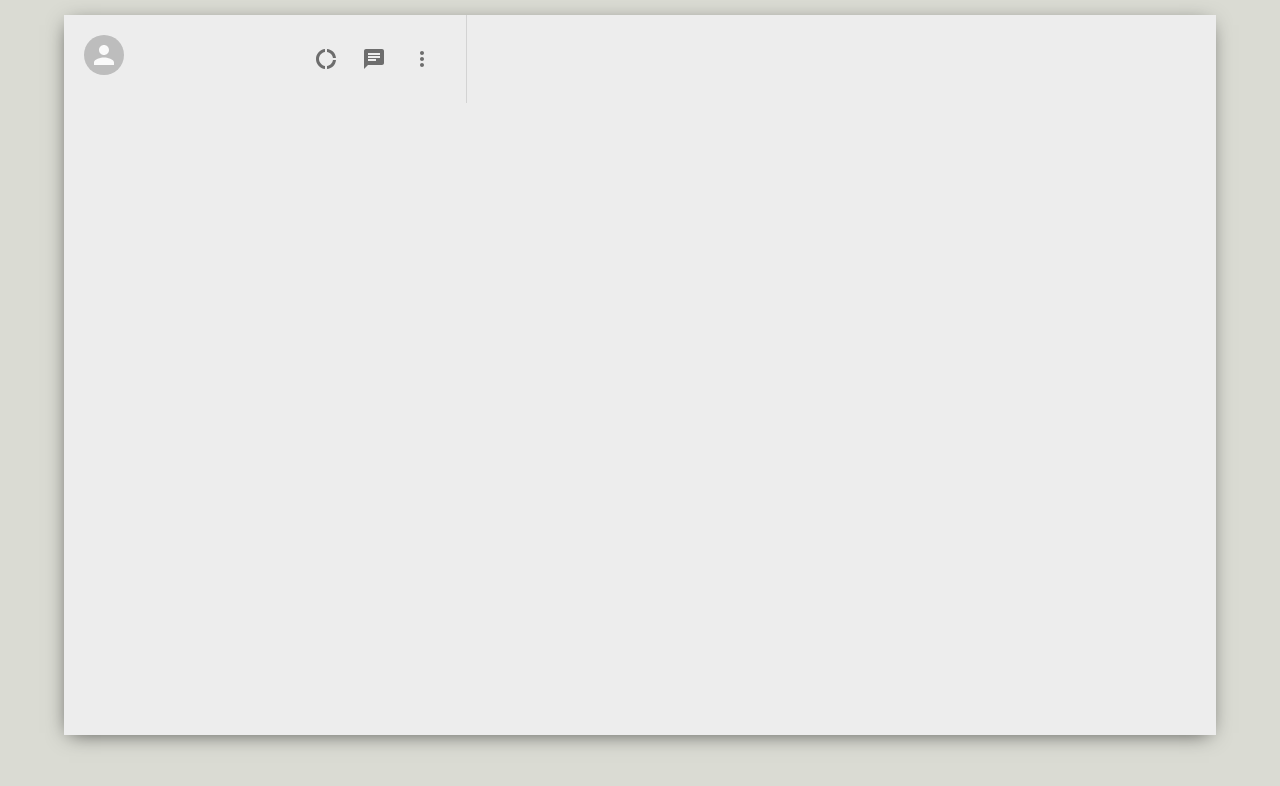
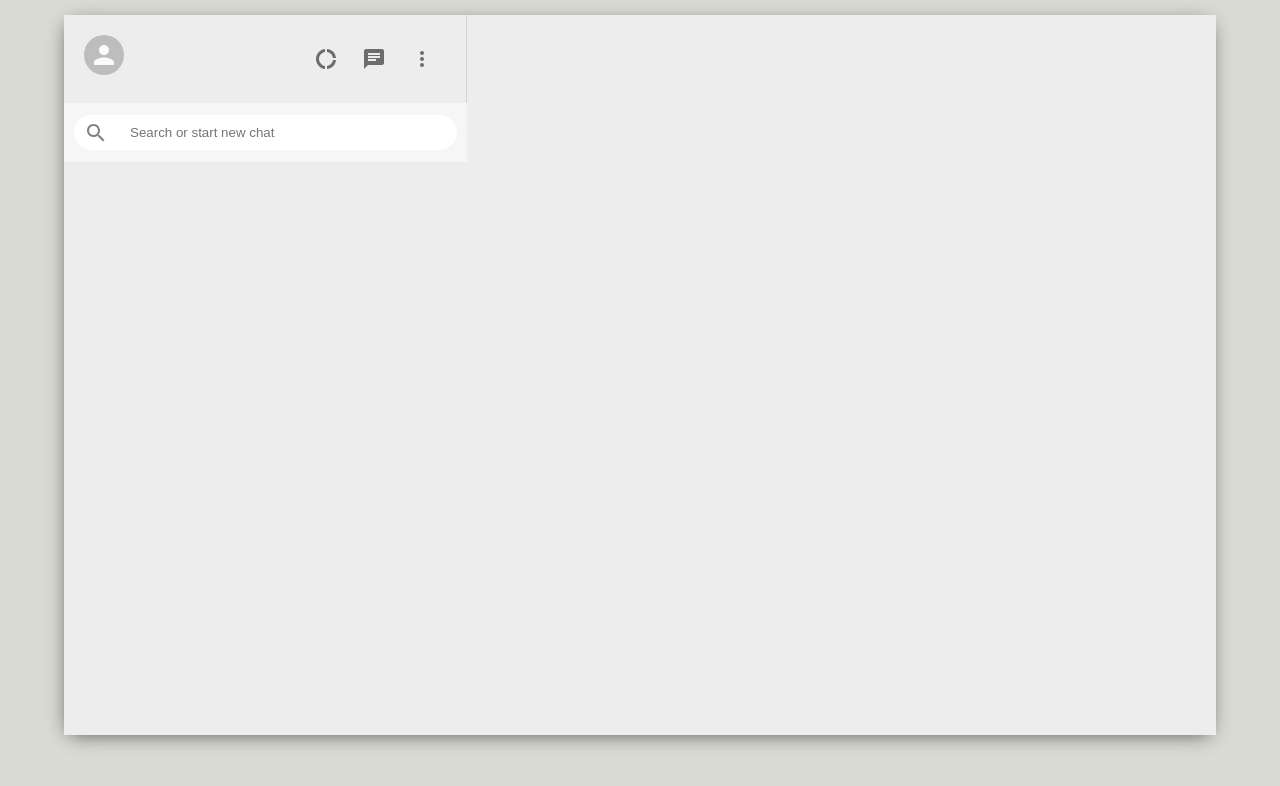
Before and after one commit to Lecture-Summary/whatsapp-clone, a React (Create React App) app: page / in a window 1280 px wide. Shown: the top 786 px of the page. Built offline with nearby package versions, Linux system fonts and the light colour scheme.

Commit message:
Create Sidebar Search

```diff
--- a/src/Sidebar.css
+++ b/src/Sidebar.css
@@ -1,5 +1,34 @@
 .sidebar {
+  display: flex;
+  flex-direction: column;
   flex: 0.35;
+}
+
+.sidebar__search {
+  display: flex;
+  align-items: center;
+  background-color: #f6f6f6;
+  height: 39px;
+  padding: 10px;
+}
+
+.sidebar__searchContainer {
+  display: flex;
+  align-items: center;
+  background-color: white;
+  width: 100%;
+  height: 35px;
+  border-radius: 20px;
+}
+
+.sidebar__searchContainer > .MuiSvgIcon-root {
+  color: gray;
+  padding: 10px;
+}
+
+.sidebar__searchContainer > input {
+  border: none;
+  margin-left: 10px;
 }
 
 .sidebar__header {
--- a/src/Sidebar.js
+++ b/src/Sidebar.js
@@ -3,6 +3,7 @@
 import DonutLargeIcon from "@material-ui/icons/DonutLarge";
 import ChatIcon from "@material-ui/icons/Chat";
 import MoreVertIcon from "@material-ui/icons/MoreVert";
+import SearchOutlinedIcon from "@material-ui/icons/SearchOutlined";
 import "./Sidebar.css";
 
 function Sidebar() {
@@ -22,7 +23,14 @@
           </IconButton>
         </div>
       </div>
-      <div className="sidebar__search"></div>
+
+      <div className="sidebar__search">
+        <div className="sidebar__searchContainer">
+          <SearchOutlinedIcon />
+          <input placeholder="Search or start new chat" type="text" />
+        </div>
+      </div>
+
       <div className="sidebar__chats"></div>
     </div>
   );
```
